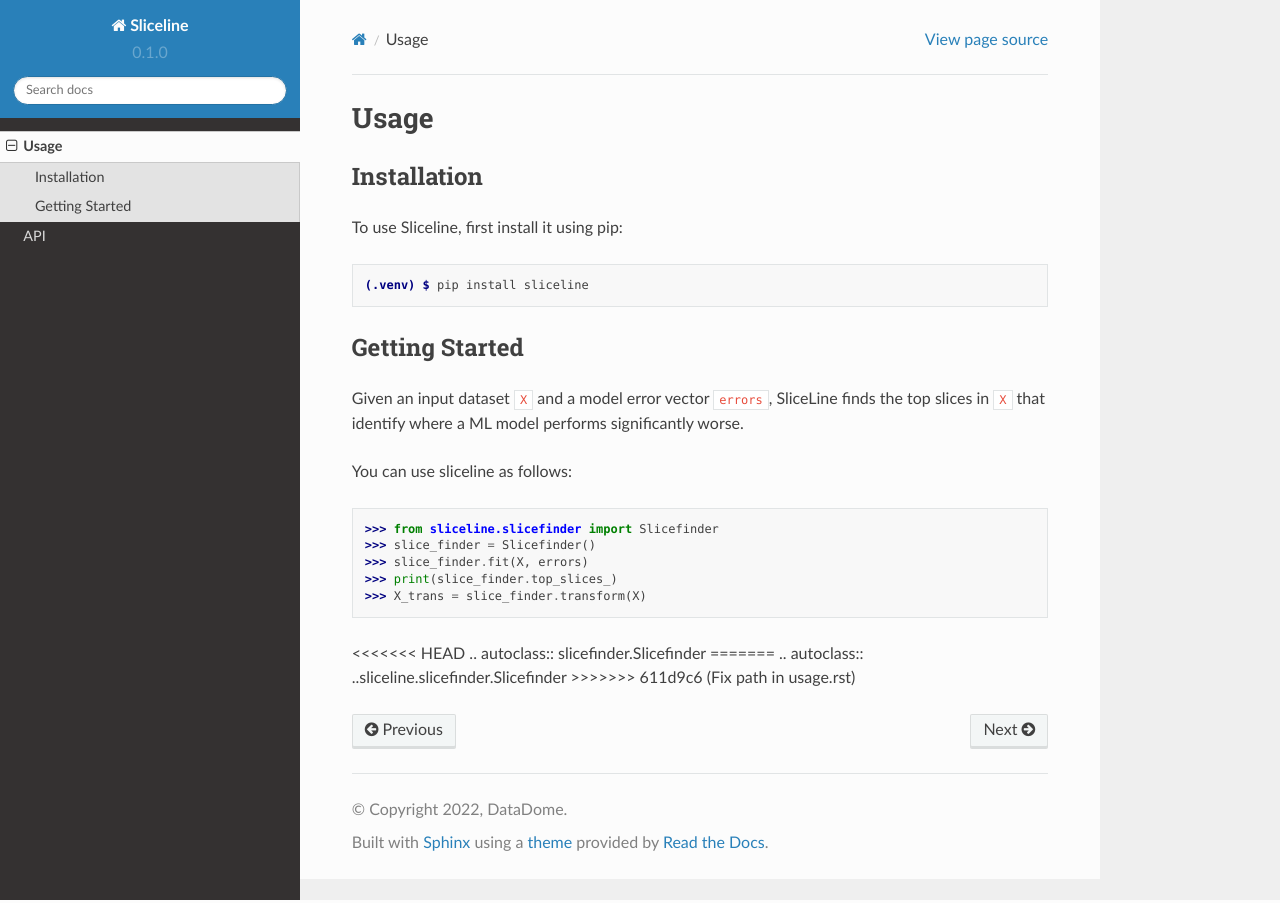
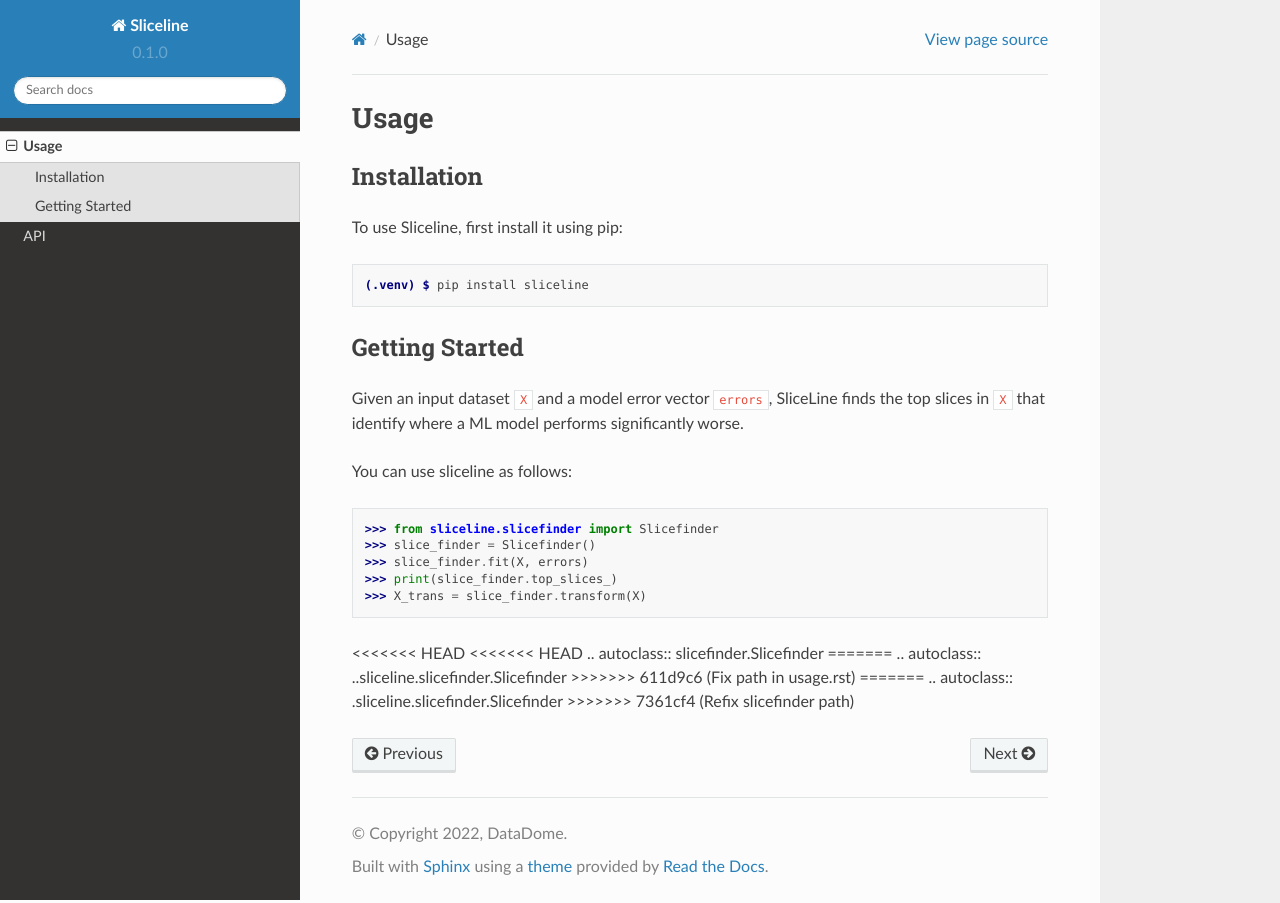
Before and after one commit to DataDome/sliceline, a Sphinx documentation site: the page built from docs/source/usage.rst, in a window 1280 px wide. Built offline with Sphinx 7.4.7 and the Read the Docs theme 2.0.0, drawn with Linux system fonts in a browser that asks for light colours.

Commit message:
Refix slicefinder path

```diff
--- a/docs/source/usage.rst
+++ b/docs/source/usage.rst
@@ -27,7 +27,11 @@
 >>> X_trans = slice_finder.transform(X)
 
 <<<<<<< HEAD
+<<<<<<< HEAD
 .. autoclass:: slicefinder.Slicefinder
 =======
 .. autoclass:: ..sliceline.slicefinder.Slicefinder
 >>>>>>> 611d9c6 (Fix path in usage.rst)
+=======
+.. autoclass:: .sliceline.slicefinder.Slicefinder
+>>>>>>> 7361cf4 (Refix slicefinder path)
```
